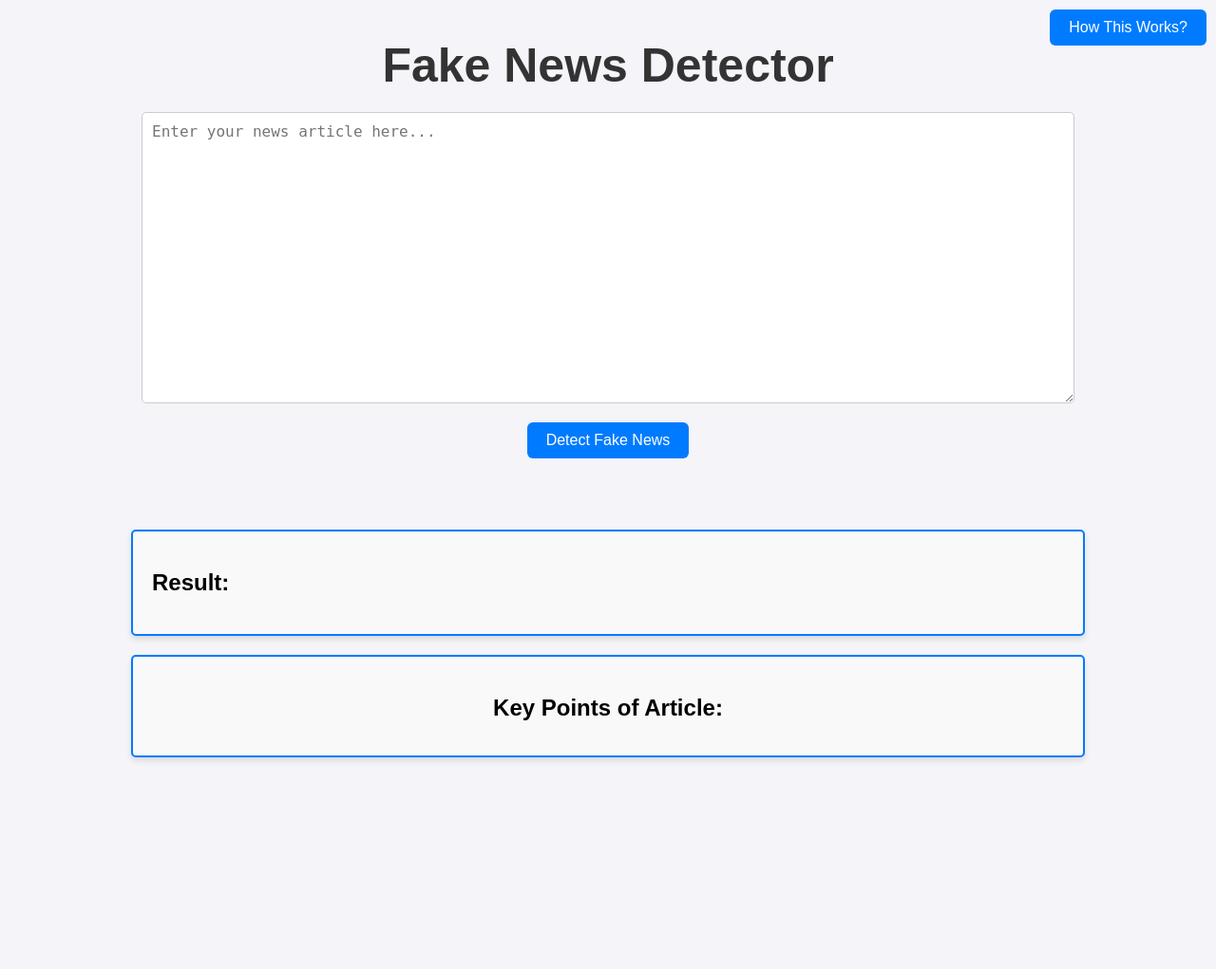
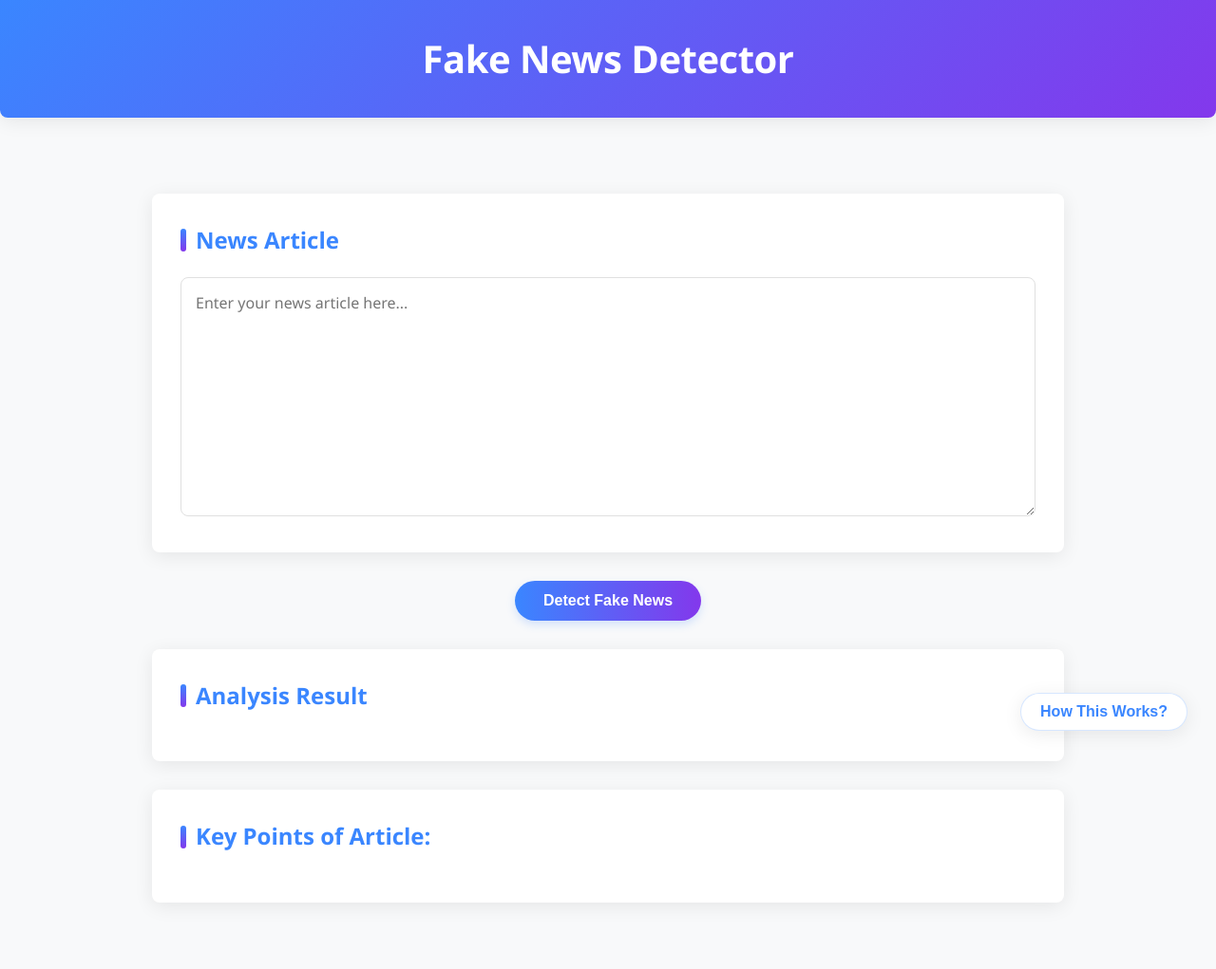
Before and after one commit to Colin-Posat/Fake-News-Detector, a Flask app: page / in a window 1280 px wide. Shown: the whole page at 95% size. Before the commit the page ends 802 px from the top, so only its background shows below. Run offline with Flask 3, Linux system fonts and the light colour scheme; parts of the project's set-up code (start-up, migrations or seed data) failed here and were passed over.

Commit message:
reverted with design

```diff
--- a/app.py
+++ b/app.py
@@ -38,7 +38,7 @@
 
 def summarize_article(news):
     # Set up the OpenAI API key
-    openai.api_key = os.getenv("API_KEY")
+    openai.api_key = os.getenv("OPENAI_API_KEY")
 
     # Define a prompt for summarization
     prompt = "Please list the key points of this article very consicesly with only a few key points using - to mark the beginning of each and say nothing else."
--- a/static/styles.css
+++ b/static/styles.css
@@ -1,80 +1,190 @@
-/* General Styles */
+:root {
+  --primary: #3a86ff;
+  --secondary: #8338ec;
+  --dark: #2b2d42;
+  --light: #f8f9fa;
+  --success: #38b000;
+  --warning: #ff5400;
+  --border-radius: 8px;
+  --box-shadow: 0 4px 20px rgba(0, 0, 0, 0.08);
+  --transition: all 0.3s ease;
+}
+
+* {
+  margin: 0;
+  padding: 0;
+  box-sizing: border-box;
+}
+
 body {
-    font-family: Arial, sans-serif;
-    background-color: #f4f4f9;
-    margin: 20px;
-    padding: 20px;
+  font-family: 'Segoe UI', Tahoma, Geneva, Verdana, sans-serif;
+  background-color: var(--light);
+  color: var(--dark);
+  line-height: 1.6;
+  padding: 0;
+  margin: 0;
+}
+
+.container {
+  max-width: 1000px;
+  margin: 0 auto;
+  padding: 40px 20px;
+}
+
+header {
+  background: linear-gradient(135deg, var(--primary), var(--secondary));
+  color: white;
+  padding: 30px 0;
+  text-align: center;
+  margin-bottom: 40px;
+  border-radius: 0 0 var(--border-radius) var(--border-radius);
+  box-shadow: var(--box-shadow);
 }
 
 h1 {
-    color: #333;
-    display: flex;
-    justify-content: center;
-    font-size: 50px;
-    margin: 0 0 20px;
+  font-size: 2.5rem;
+  font-weight: 700;
+  margin: 0;
+  letter-spacing: -0.5px;
 }
 
-  .center {
-    display: block;
-    margin: 0 auto;
+.card, .result-box, .key-points-box {
+  background: white;
+  border-radius: var(--border-radius);
+  box-shadow: var(--box-shadow);
+  padding: 30px;
+  margin-bottom: 30px;
+  transition: var(--transition);
 }
 
-  /* Button Styling */
+.card:hover, .result-box:hover, .key-points-box:hover {
+  transform: translateY(-5px);
+  box-shadow: 0 10px 25px rgba(0, 0, 0, 0.1);
+}
+
+.card h2, .result-box h2, .key-points-box h2 {
+  color: var(--primary);
+  margin-bottom: 20px;
+  font-size: 1.5rem;
+  display: flex;
+  align-items: center;
+  gap: 10px;
+}
+
+.card h2::before, .result-box h2::before, .key-points-box h2::before {
+  content: '';
+  display: block;
+  width: 6px;
+  height: 24px;
+  background: linear-gradient(to bottom, var(--primary), var(--secondary));
+  border-radius: 3px;
+}
+
+textarea {
+  width: 100%;
+  min-height: 200px;
+  padding: 15px;
+  border: 1px solid #e0e0e0;
+  border-radius: var(--border-radius);
+  font-size: 1rem;
+  font-family: inherit;
+  resize: vertical;
+  transition: var(--transition);
+}
+
+textarea:focus {
+  outline: none;
+  border-color: var(--primary);
+  box-shadow: 0 0 0 3px rgba(58, 134, 255, 0.2);
+}
+
 button {
-    padding: 10px 20px;
-    background-color: #007bff;
+  background: linear-gradient(to right, var(--primary), var(--secondary));
   color: white;
   border: none;
+  padding: 12px 30px;
+  font-size: 1rem;
+  font-weight: 600;
+  border-radius: 30px;
   cursor: pointer;
-    border-radius: 6px;
-    font-size: 16px;
+  transition: var(--transition);
+  box-shadow: 0 4px 10px rgba(58, 134, 255, 0.2);
 }
 
 button:hover {
-    background-color: #0056b3;
+  transform: translateY(-2px);
+  box-shadow: 0 6px 12px rgba(58, 134, 255, 0.3);
+}
+
+button:active {
+  transform: translateY(0);
 }
 
 .about-button {
-    position: absolute;
-    top: 10px;
-    right: 10px;
+  position: fixed;
+  bottom: 30px;
+  right: 30px;
+  display: flex;
+  align-items: center;
+  gap: 8px;
+  background: white;
+  color: var(--primary);
+  border: 1px solid rgba(58, 134, 255, 0.2);
+  padding: 10px 20px;
+  box-shadow: var(--box-shadow);
 }
 
-  /* Boxes */
-  .result-box,
-  .key-points-box {
-    border: 2px solid #007bff;
-    padding: 20px;
-    margin: 20px 0;
-    border-radius: 5px;
-    background-color: #f9f9f9;
-    width: 80%; /* Adjusts the width of the boxes */
-    margin-left: auto; /* Center the box horizontally */
-    margin-right: auto; /* Center the box horizontally */
-    box-shadow: 0 4px 6px rgba(0, 0, 0, 0.1); /* Add a subtle shadow */
+.about-button:hover {
+  background: rgba(58, 134, 255, 0.05);
 }
 
-  /* Key Points Heading */
+.result-box .status {
+  font-weight: bold;
+  font-size: 1.1rem;
+  margin-bottom: 10px;
+}
+
 .key-points-heading {
   margin-bottom: 15px;
-    text-align: center;
-    font-size: 24px;
 }
 
-  /* Text Area */
-  textarea {
-    display: block;
-    margin: 20px auto;
-    width: 80%; /* Align with box width */
-    border: 1px solid #ccc;
-    border-radius: 5px;
-    padding: 10px;
-    font-size: 16px;
+.key-points {
+  padding-left: 20px;
 }
 
-  /* Centered Button */
+.key-points li {
+  margin-bottom: 10px;
+  position: relative;
+}
+
+.key-points li::before {
+  content: '•';
+  color: var(--primary);
+  font-weight: bold;
+  position: absolute;
+  left: -20px;
+}
+
 .centered-button {
   text-align: center;
-    margin-top: 20px;
-    padding-bottom: 55px;
+  margin: 30px 0;
 }
+
+@media (max-width: 768px) {
+  .container {
+    padding: 20px 15px;
+  }
+
+  header {
+    padding: 20px 0;
+    margin-bottom: 30px;
+  }
+
+  h1 {
+    font-size: 2rem;
+  }
+
+  .card, .result-box, .key-points-box {
+    padding: 20px;
+  }
+}
--- a/templates/index.html
+++ b/templates/index.html
@@ -3,35 +3,42 @@
   <head>
     <meta charset="UTF-8" />
     <meta name="viewport" content="width=device-width, initial-scale=1.0" />
-    <link rel="stylesheet" href="/static/styles.css" />
+    <link rel="stylesheet" href="../static/styles.css" />
     <title>Fake News Detector</title>
   </head>
   <body>
+    <header>
       <h1>Fake News Detector</h1>
+    </header>
+
+    <div class="container">
       <form action="/run-script" method="post">
+        <div class="card">
+          <h2>News Article</h2>
           <textarea
             placeholder="Enter your news article here..."
             id="news"
             name="news"
-        rows="15"
+            rows="10"
           >
 {{ news }}</textarea
           >
+        </div>
+
         <div class="centered-button">
           <button type="submit">Detect Fake News</button>
         </div>
       </form>
 
-    <!-- Result Section -->
-    <div class="result-box">
-      <h2>Result:</h2>
-      <p>{{ result }}</p>
+      <div class="card result-box">
+        <h2>Analysis Result</h2>
+        <div class="status">{{ result }}</div>
       </div>
 
-    <!-- Key Points Section -->
-    <div class="key-points-box">
+      <div class="card key-points-box">
         <h2 class="key-points-heading">Key Points of Article:</h2>
-      <p>{{ summary|safe }}</p>
+        <div>{{ summary|safe }}</div>
+      </div>
     </div>
 
     <button class="about-button" onclick="location.href='/about'">
```
Lines whose indentation alone changed are shown as unchanged.
